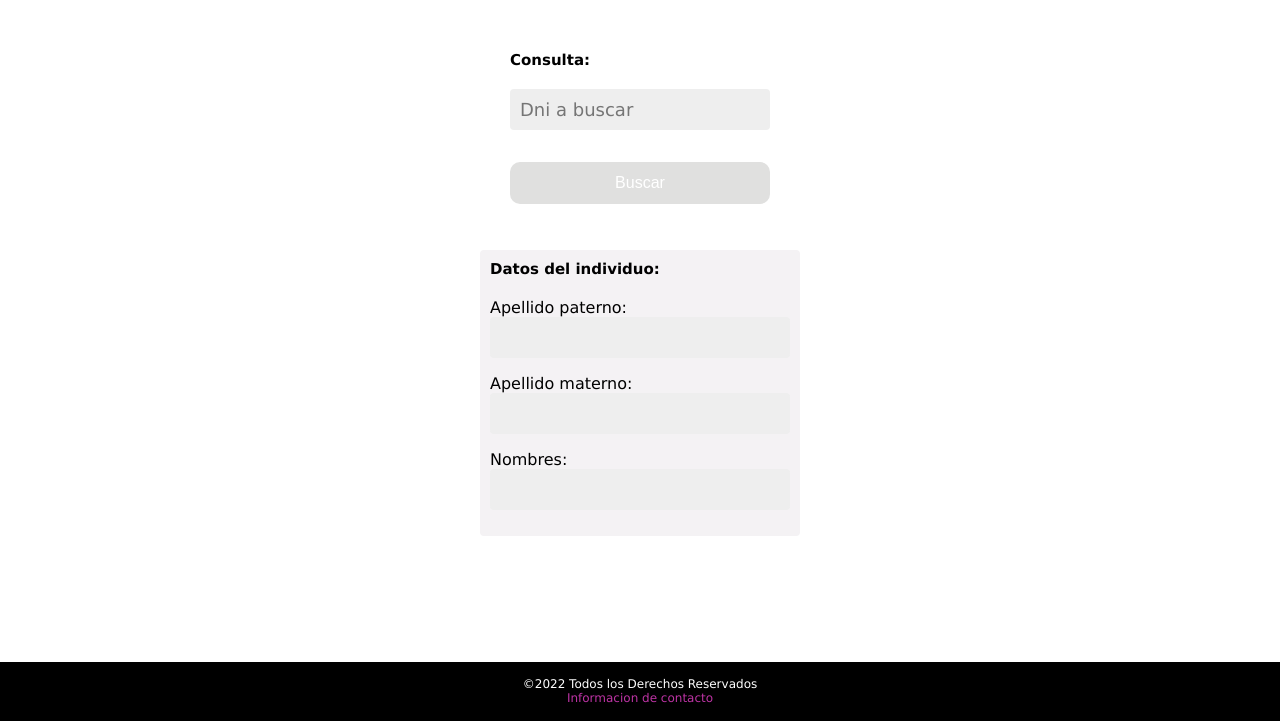
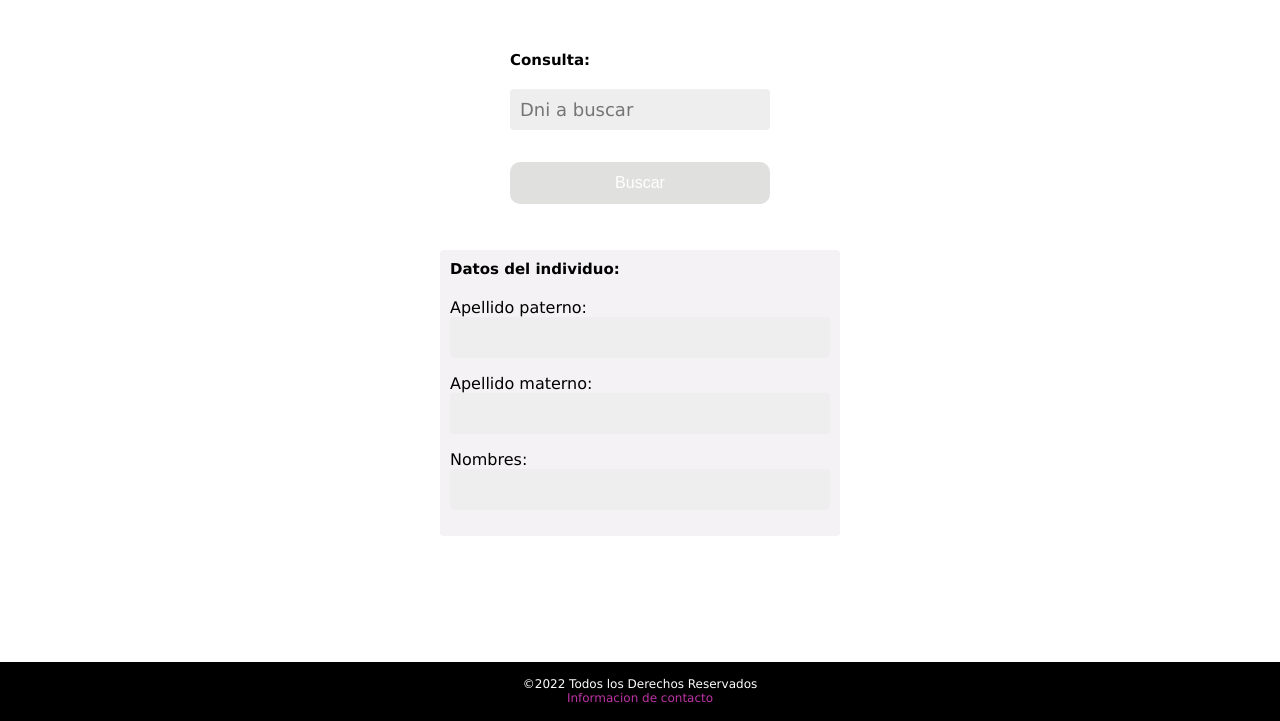
Before and after one commit to cs5680364/inga523, a PHP site: page / in a window 1280 px wide. Shown: the part 79-800 px from the top of the page. Run offline with PHP 8.4, Linux system fonts and the light colour scheme.

Commit message:
Update style.css

```diff
--- a/style.css
+++ b/style.css
@@ -53,7 +53,7 @@ nav ul li a {
 }
 
 .form-salida{
-    width: 320px;
+    width: 400px;
     background: #F4F2F4;
     padding: 10px;
     margin:auto;
```
